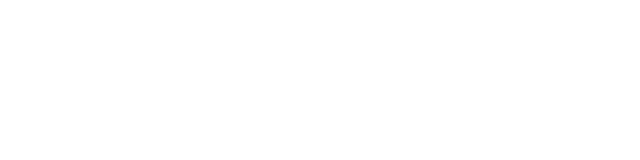
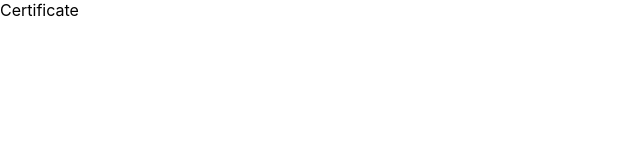
Before and after one commit to Chohankoti/qrcodelinkgeneration, a React (Create React App) app: page /certificate/1 in a window 1280 px wide. Before the commit this address had no page. Shown: the top 160 px of the page, without its empty margins (0-640 px from the left). Built offline with nearby package versions, Linux system fonts and the light colour scheme.

Commit message:
trying to add certificate

```diff
--- a/src/App.js
+++ b/src/App.js
@@ -3,6 +3,7 @@ import React from "react";
 import { BrowserRouter as Router, Route, Routes } from "react-router-dom";
 import Details from "./Details";
 import IndividualDetails from "./IndividualDetails";
+import Certificate from "./Certificate";
 
 export default function App() {
   return (
@@ -10,6 +11,7 @@ export default function App() {
       <Routes>
         <Route path="/" element={<Details />} />
         <Route path="/details/:id" element={<IndividualDetails />} />
+        <Route path="/certificate/:id" element={<Certificate/>}/>
       </Routes>
     </Router>
   );
--- /dev/null
+++ b/src/Certificate.jsx
@@ -0,0 +1,7 @@
+import React from 'react'
+
+export default function Certificate() {
+  return (
+    <div>Certificate</div>
+  )
+}
```
